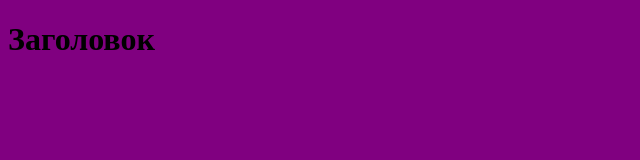
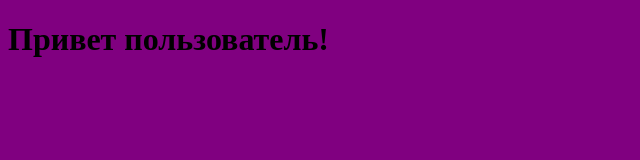
Before and after one commit to shayrhoodz/github-for-begginers, a plain HTML site: page index.html in a window 1280 px wide. Shown: the whole page, without its empty margins (0-640 px from the left). Drawn offline with Linux system fonts and the light colour scheme.

Commit message:
Добавили приветствие

```diff
--- a/index.html
+++ b/index.html
@@ -9,7 +9,7 @@
 </head>
 <body>
 
-  <h1>Заголовок</h1>
+  <h1>Привет пользователь!</h1>
 
 </body>
 </html>
```
